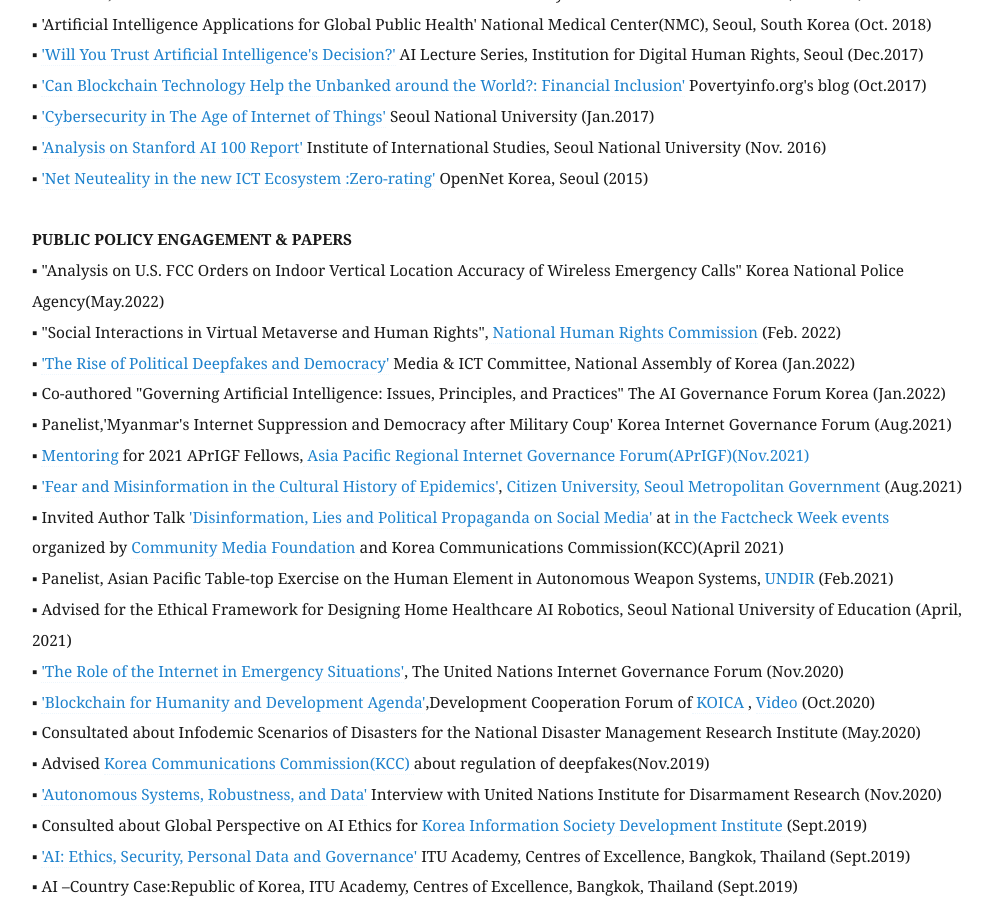
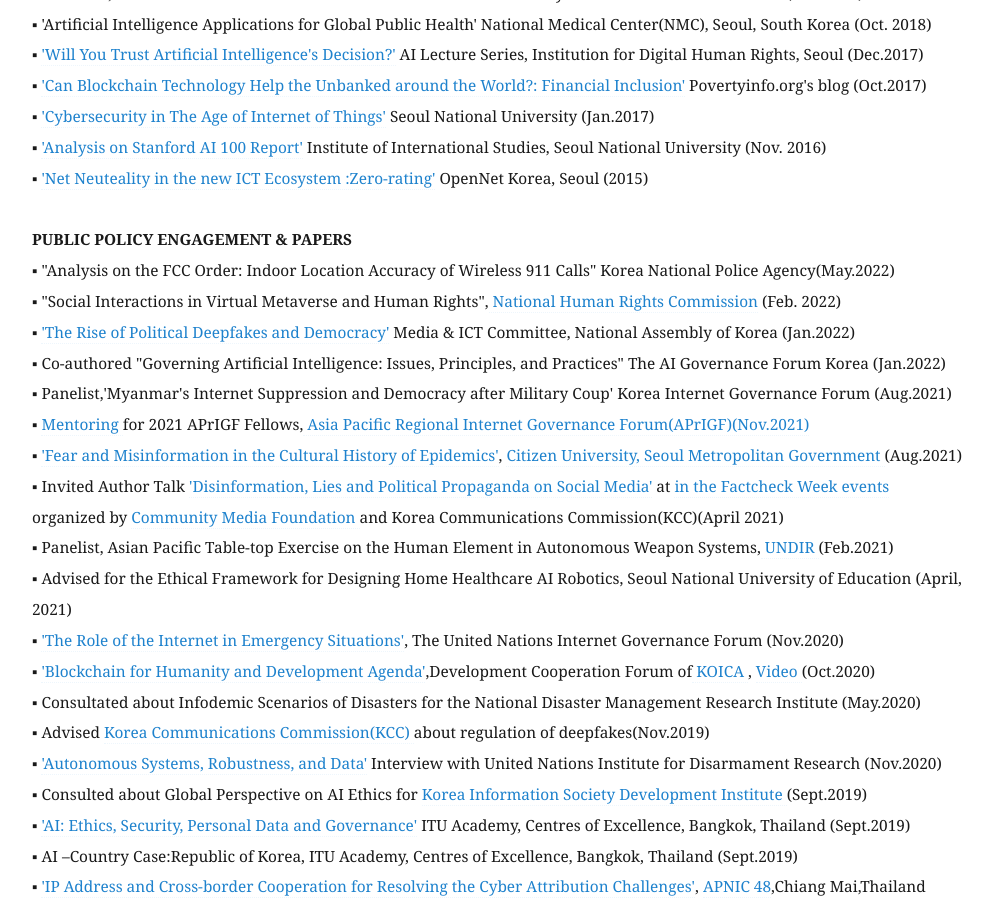
Before and after one commit to eunchangchoi/eunchangchoi.github.io, a Jekyll site: the page built from index.md, in a window 1280 px wide and 900 px high, scrolled down 4639 px. Shown: the whole window, without its empty margins (68-1061 px from the left). Built offline with Jekyll 4.4.1, drawn with Linux system fonts in a browser that asks for light colours.

Commit message:
Update index.md

```diff
--- a/index.md
+++ b/index.md
@@ -112,7 +112,7 @@
   <br>
 
  <strong> PUBLIC POLICY ENGAGEMENT & PAPERS</strong> <br>
-▪ "Analysis on U.S. FCC Orders on Indoor Vertical Location Accuracy of Wireless Emergency Calls" Korea National Police Agency(May.2022)<br>
+▪ "Analysis on the FCC Order: Indoor Location Accuracy of Wireless 911 Calls" Korea National Police Agency(May.2022)<br>
 ▪ "Social Interactions in Virtual Metaverse and Human Rights",<a href="https://www.humanrights.go.kr/site/main/index002"> National Human Rights Commission</a> (Feb. 2022)<br>
 ▪ <a href="https://zdnet.co.kr/view/?no=20220112165731">'The Rise of Political Deepfakes and Democracy'</a> Media & ICT Committee, National Assembly of Korea (Jan.2022) <br>
 ▪ Co-authored "Governing Artificial Intelligence: Issues, Principles, and Practices" The AI Governance Forum Korea (Jan.2022)<br>
```
